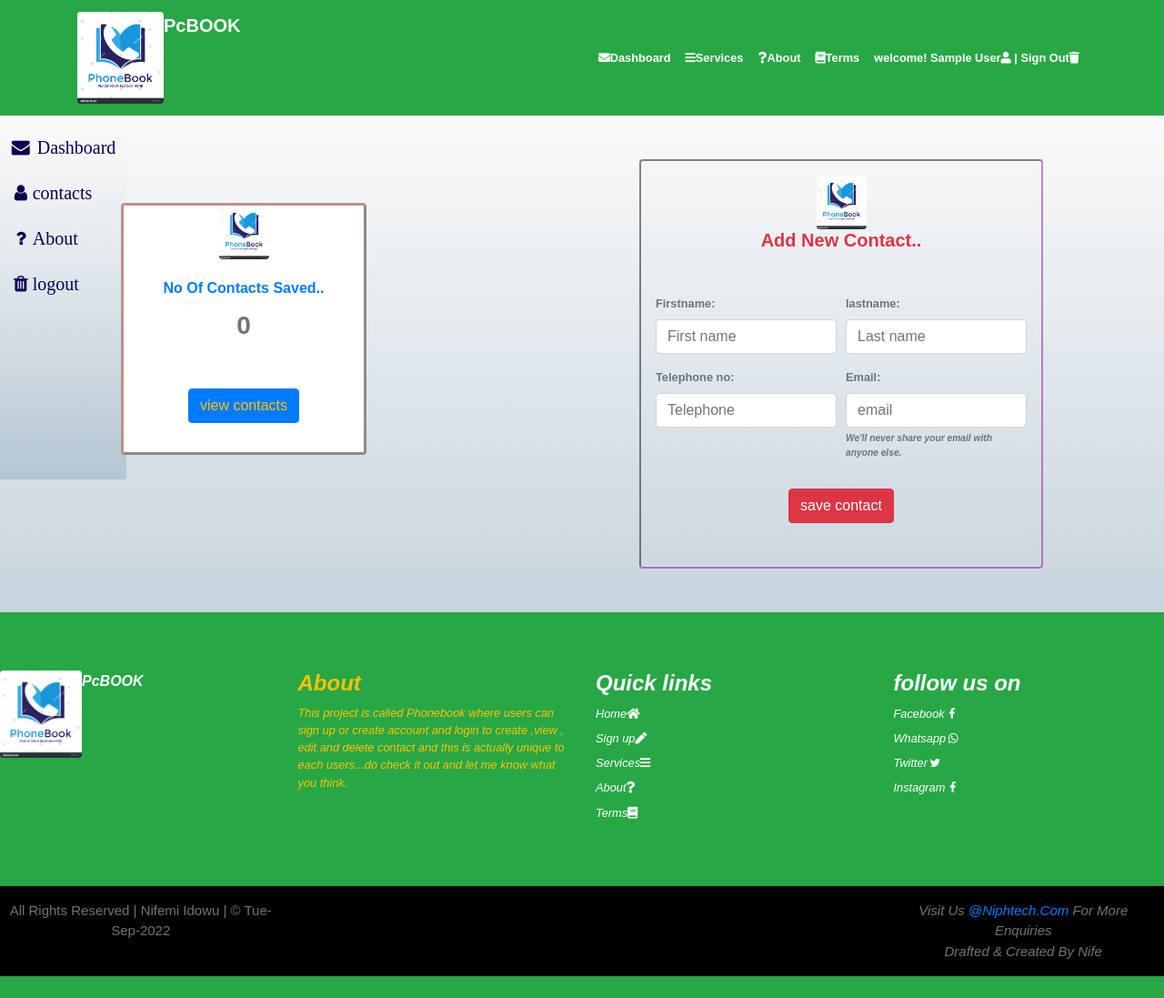
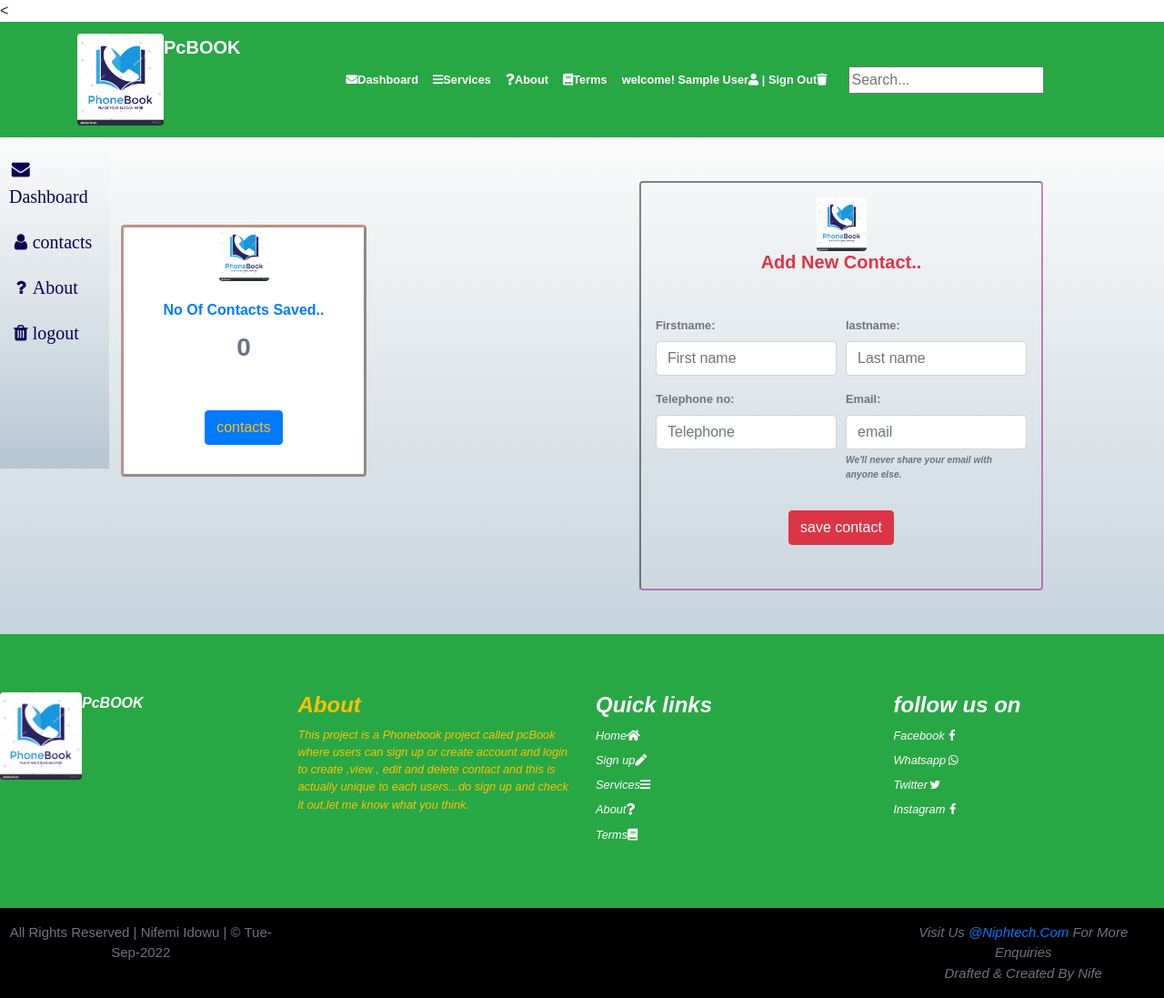
Before and after one commit to idowu-nifemi/PhoneBookProject, a PHP site: page /dashboard.php in a window 1280 px wide. Shown: the whole page at 91% size. Before the commit the page ends 1073 px from the top, so only its background shows below. Run offline with PHP 8.4, Linux system fonts and the light colour scheme; the visitor is signed in with stand-in values (Sample User, id 1); data that the repository does not hold is empty; some libraries are stand-ins or nearby versions.

Commit message:
made some editings

```diff
--- a/css/style.css
+++ b/css/style.css
@@ -5,8 +5,8 @@
 } */
 
 #sidebar {
-  height: 50%;
-  width: 14%;
+  height: 45.5%;
+  width: 12.5%;
   position: absolute;
   left: -40px;
   padding-top: 10px;
--- a/dashboard.php
+++ b/dashboard.php
@@ -5,7 +5,7 @@
   if(session_status() != PHP_SESSION_ACTIVE);
   session_start();
 
-    //conditional
+    //conditional session destroy
     $userInSession = $_SESSION['userInSession'];
     $fullname = $_SESSION['fullname'];
 
@@ -63,7 +63,7 @@
       }
 
     if(array_filter($errors)) {
-      $errors['status'] =  "ERROR 509!";
+      $errors['status'] = "Error 509!";
     } else {
 
         $firstname = mysqli_real_escape_string($conn, $_POST['firstname']);
@@ -71,7 +71,7 @@
         $telephone = mysqli_real_escape_string($conn, $_POST['telephone']);
         $email = mysqli_real_escape_string($conn, $_POST['email']);
 
-        // create sql:
+        //create sql:
         $insert_account = "INSERT INTO tb_contacts (firstname, lastname, telephone, email,account_id) VALUES ('$firstname', '$lastname', '$telephone', '$email','$userInSession')";
 
         if($conn->query($insert_account) === TRUE) {
@@ -97,21 +97,21 @@
         <section class="container">
             <div class="row">
 
-              <div class="col-md-6 mt-5 ">
-                <div class="card rounded round2 m-5 w-50">
+              <div class="col-xs-12 col-sm-12 col-md-6   mt-5 ">
+                <div class="card rounded round2 m-5 ml-5 w-50">
                   <img class=" img-fluid rounded d-block mx-auto mt-0" style="width: 55px;" src="img/phonebooklogo.png" alt="no thumbnails">
                     <div class="card-body  ">
                        <div class = "card-title text-center text-primary font-weight-bold text-capitalize">no of contacts saved..</div>
                        <h3 class = "card-text text-center text-muted font-weight-bold"> <?php echo sizeof($tb_contacts);?></h3>
                     </div>
 
-                    <div class="text-center m-4 p-2">
-                        <a class = "btn btn-primary text-warning" href="view_contact.php">view contacts</a>
+                    <div class="text-center justify-content-center m-4 p-2">
+                        <a class = "btn btn-primary text-warning" href="view_contact.php">contacts</a>
                     </div>
                 </div>
               </div>
 
-              <div class="col-md-6 ">
+              <div class="col-xs-12 col-sm-12 col-md-6  ">
                 <form class = "round rounded small text-muted font-weight-bold m-5 p-3" method="POST">
 
                     <img class= "img-fluid rounded d-block mx-auto mt-0" style="width: 55px;" src="img/phonebooklogo.png" alt="no thumbnails">
--- a/footer.php
+++ b/footer.php
@@ -10,8 +10,8 @@
 
             <div class="col-md-3">
                 <h4 id ="about" class ="text-warning font-weight-bold">About</h4>
-                <p class="text-warning small">This project is called Phonebook where users can sign up or create account and login to
-                    create ,view , edit and delete contact and this is actually unique to each users...do check it out and let me know what you think.
+                <p class="text-warning small">This project is a Phonebook project called pcBook where users can sign up or create account and login to
+                    create ,view , edit and delete contact and this is actually unique to each users...do sign up and check it out,let me know what you think.
                  </p>
             </div>
 
@@ -58,12 +58,19 @@
     <script src="https://cdn.datatables.net/1.11.5/js/jquery.dataTables.min.js"></script>
     <script src="https://cdn.datatables.net/1.11.5/js/dataTables.bootstrap4.min.js"></script>
 
+     <!-- Start datatable js -->
+    <script src="https://cdn.datatables.net/1.10.19/js/jquery.dataTables.js"></script>
+    <script src="https://cdn.datatables.net/1.10.18/js/jquery.dataTables.min.js"></script>
+    <script src="https://cdn.datatables.net/1.10.18/js/dataTables.bootstrap4.min.js"></script>
+    <script src="https://cdn.datatables.net/responsive/2.2.3/js/dataTables.responsive.min.js"></script>
+    <script src="https://cdn.datatables.net/responsive/2.2.3/js/responsive.bootstrap.min.js"></script>
 
-    <!-- <script>
+
+    <script>
         $(document).ready(function() {
-        $('#data_table').DataTable();
-     });
-    </script> -->
+            $('#dataTable2').DataTable();
+        } );
+    </script>
     <!-- <script type="text/javascript">
       function togglemenu(){
         document.getElementById('sidebar').classList.toggle('active');
--- a/header.php
+++ b/header.php
@@ -6,8 +6,14 @@
     <link rel="stylesheet" href="https://use.fontawesome.com/releases/v5.7.0/css/all.css" integrity="sha384-lZN37f5QGtY3VHgisS14W3ExzMWZxybE1SJSEsQp9S+oqd12jhcu+A56Ebc1zFSJ" crossorigin="anonymous">
     <link rel="stylesheet" href="https://cdnjs.cloudflare.com/ajax/libs/font-awesome/4.7.0/css/font-awesome.min.css">
     <!-- <link rel="stylesheet" href="https://cdnjs.cloudflare.com/ajax/libs/twitter-bootstrap/4.5.2/css/bootstrap.css"> -->
-      <link rel="stylesheet" href="https://cdn.datatables.net/1.11.5/css/dataTables.bootstrap4.min.css">
+    <<!-- Start datatable css -->
+    <link rel="stylesheet" type="text/css" href="https://cdn.datatables.net/1.10.19/css/jquery.dataTables.css">
+    <link rel="stylesheet" type="text/css" href="https://cdn.datatables.net/1.10.18/css/dataTables.bootstrap4.min.css">
+    <link rel="stylesheet" type="text/css" href="https://cdn.datatables.net/responsive/2.2.3/css/responsive.bootstrap.min.css">
+    <link rel="stylesheet" type="text/css" href="https://cdn.datatables.net/responsive/2.2.3/css/responsive.jqueryui.min.css">
+    <!-- bootstrap css -->
     <link rel="stylesheet" type="text/css" href="css/bootstrap.css">
+    <!-- other css -->
     <link rel="stylesheet" type="text/css" href="css/syntax.css">
     <link rel="stylesheet" type="text/css" href="css/style.css">
 </head>
@@ -66,6 +72,15 @@
 
                </div>
             </div>
+             <!-- nav and search button -->
+             <div class="col-3 clearfix">
+                        <div class="search-box">
+                            <form action="#">
+                                <input type="text" name="search" placeholder="Search..." required>
+                                <i class="ti-search"></i>
+                            </form>
+                        </div>
+                    </div>
       </div>
 
   </nav>
--- a/index.php
+++ b/index.php
@@ -42,7 +42,7 @@
     }
       //echo var_dump($row_account);
       if(array_filter($errors)) {
-        $errors['status']  = "ERROR 509!";
+        $errors['status']  = "Error 509!";
       } else {
         $_SESSION['userInSession'] = $row_account['id'];
         $_SESSION['fullname'] = $row_account['fullname'];
--- a/signup.php
+++ b/signup.php
@@ -49,7 +49,7 @@
     $row_account = $checkAccount->fetch_assoc();
 
     if(array_filter($errors)) {
-      $errors['status'] =  "ERROR 509!";
+      $errors['status'] =  "Error 509!";
     }else {
         //checking if the email has not been used before
         if ($row_account['email'] == $email) {
```
Also changed, not shown: editContact.php (+10 -12 lines), view_contact.php (+27 -13 lines). Lines whose indentation alone changed are shown as unchanged.
